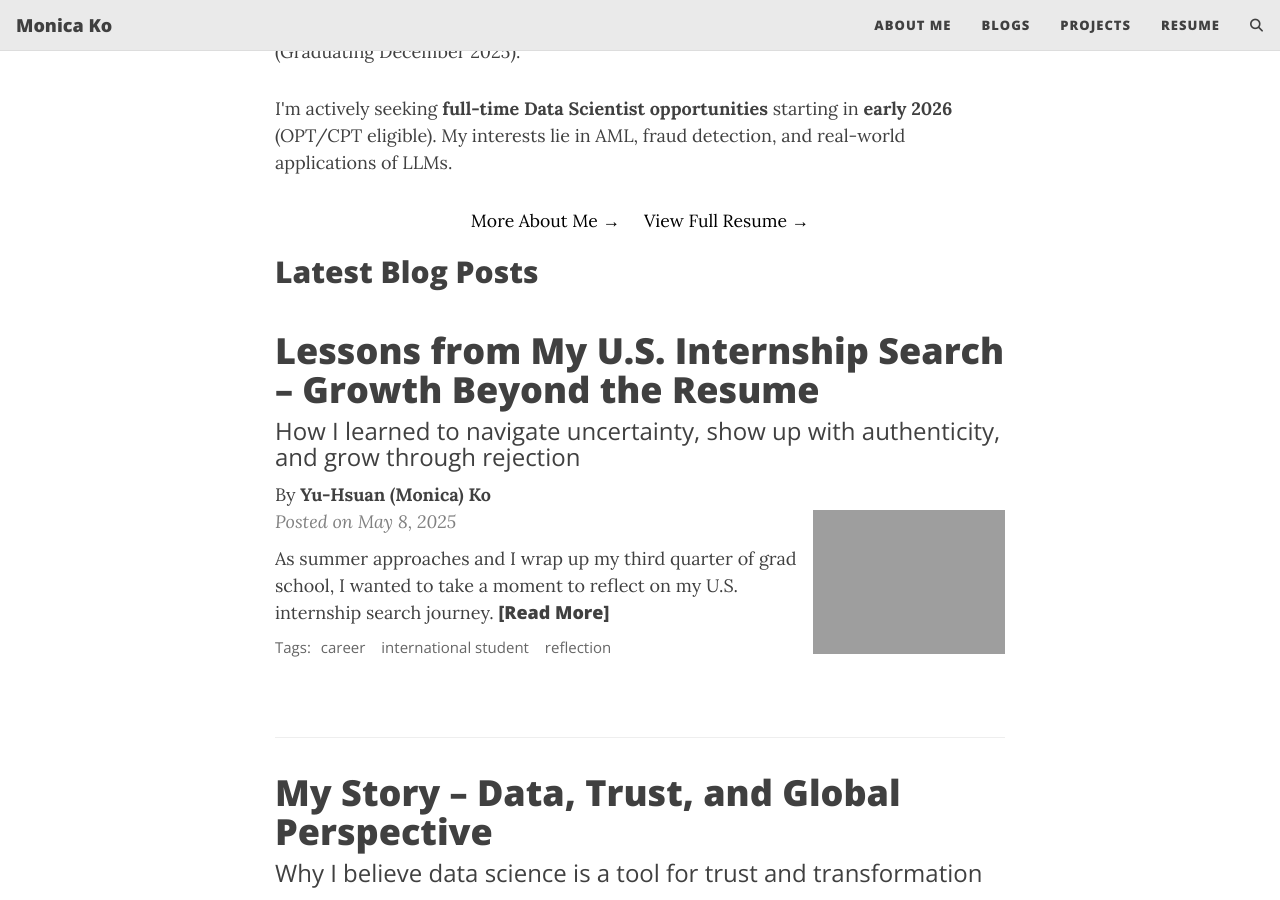
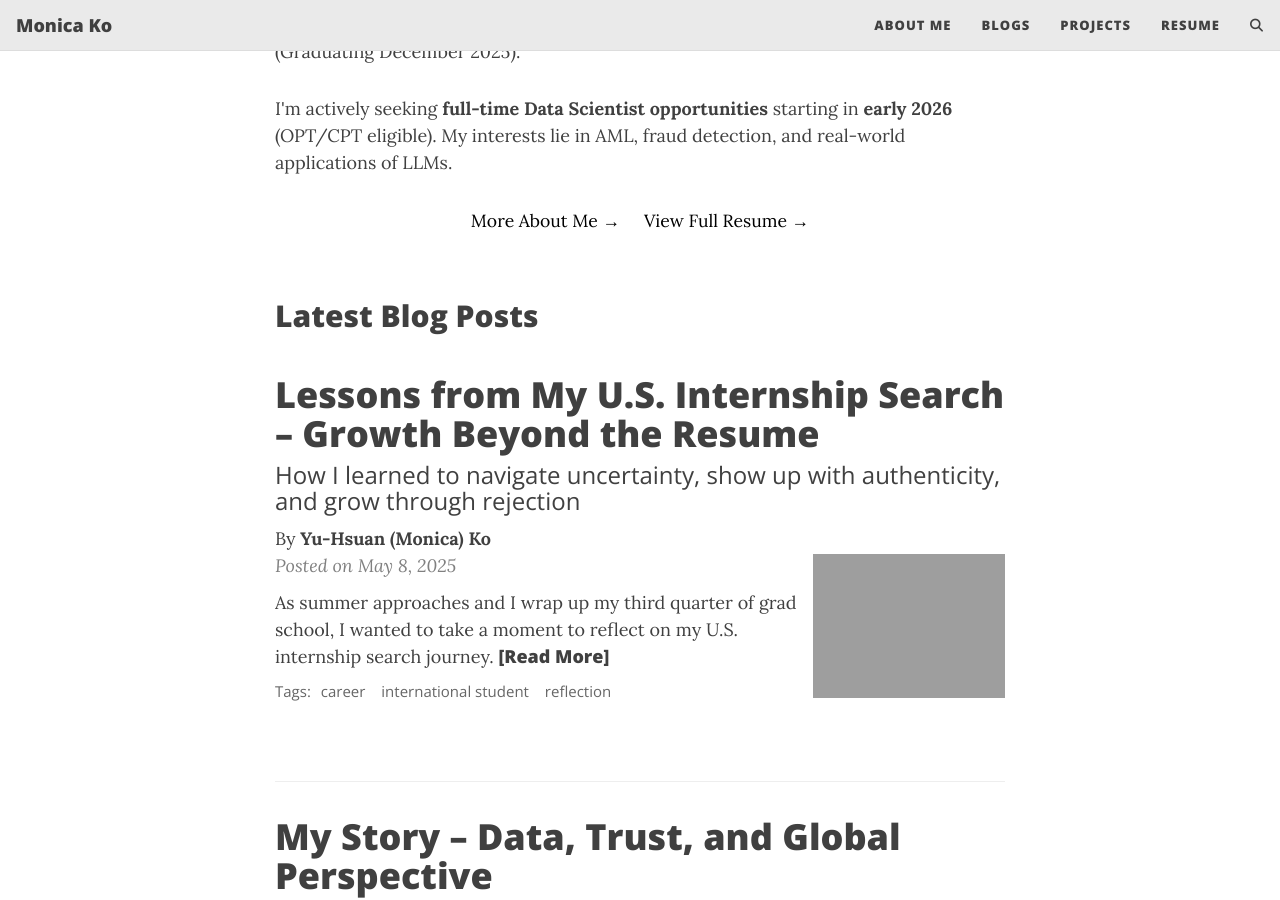
Before and after one commit to yuhsuanko/yuhsuanko.github.io, a Jekyll site: the page built from index.html, in a window 1280 px wide and 900 px high, scrolled down 582 px. Built offline with Jekyll 4.4.1, drawn with Linux system fonts in a browser that asks for light colours; the list of posts is cut into pages by our own code; comment, search, counter and statistics services are not loaded.

Commit message:
Update index.html

```diff
--- a/index.html
+++ b/index.html
@@ -31,7 +31,7 @@ subtitle: Hi, I'm Monica. I'm a data scientist focused on anti-money laundering
 
 
 <!-- Latest Blog Posts Section -->
-<section class="latest-blog-section">
+<section class="latest-blog-section" style="margin-top: 4rem;">
   <h2 style="text-align: left;">Latest Blog Posts</h2>
 
   <!-- width -->
```
